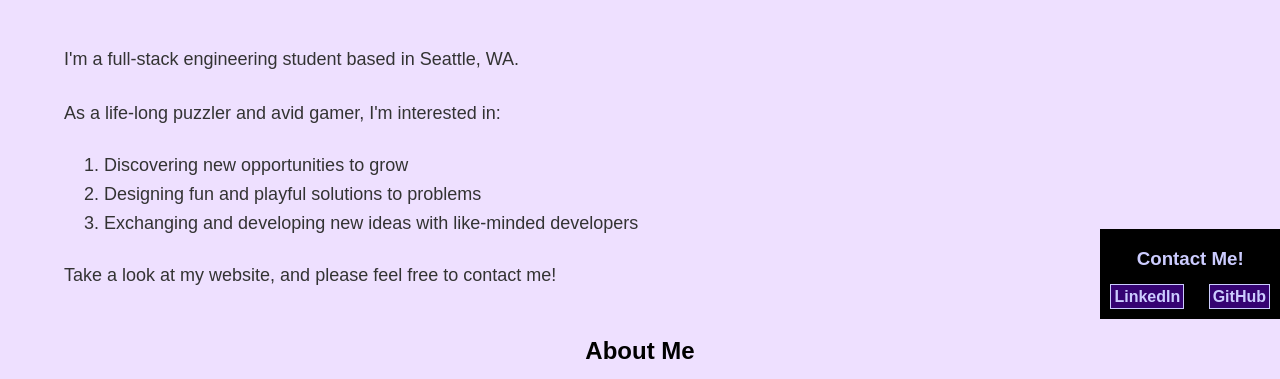
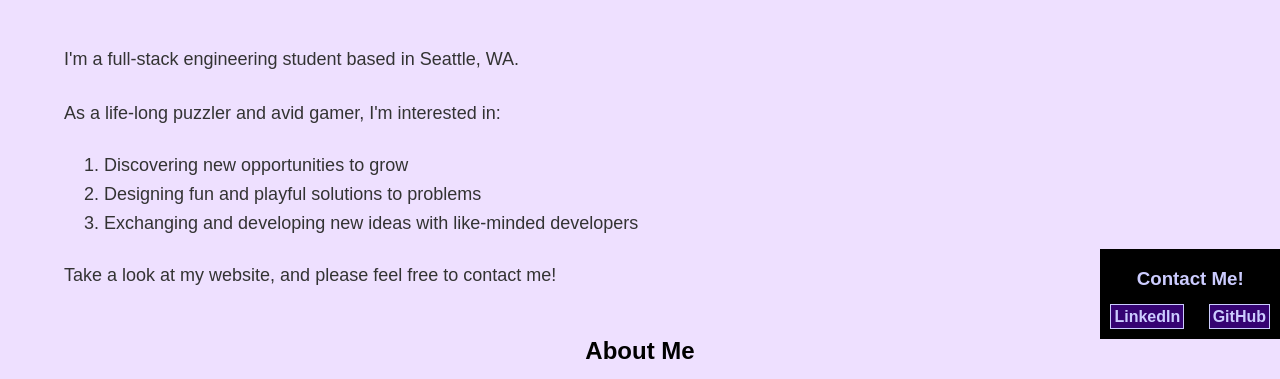
Before and after one commit to johmert/portfolio, a plain HTML site: page docs/index.html in a window 1280 px wide. Shown: the part 421-800 px from the top of the page. Drawn offline with nearby package versions, Linux system fonts and the light colour scheme.

Commit message:
contact update

```diff
--- a/docs/styles.css
+++ b/docs/styles.css
@@ -89,5 +89,5 @@ body > footer {
     height: 90px;
     position: fixed;
     right: 0;
-    bottom: 60px;
+    bottom: 5%;
 }
```
